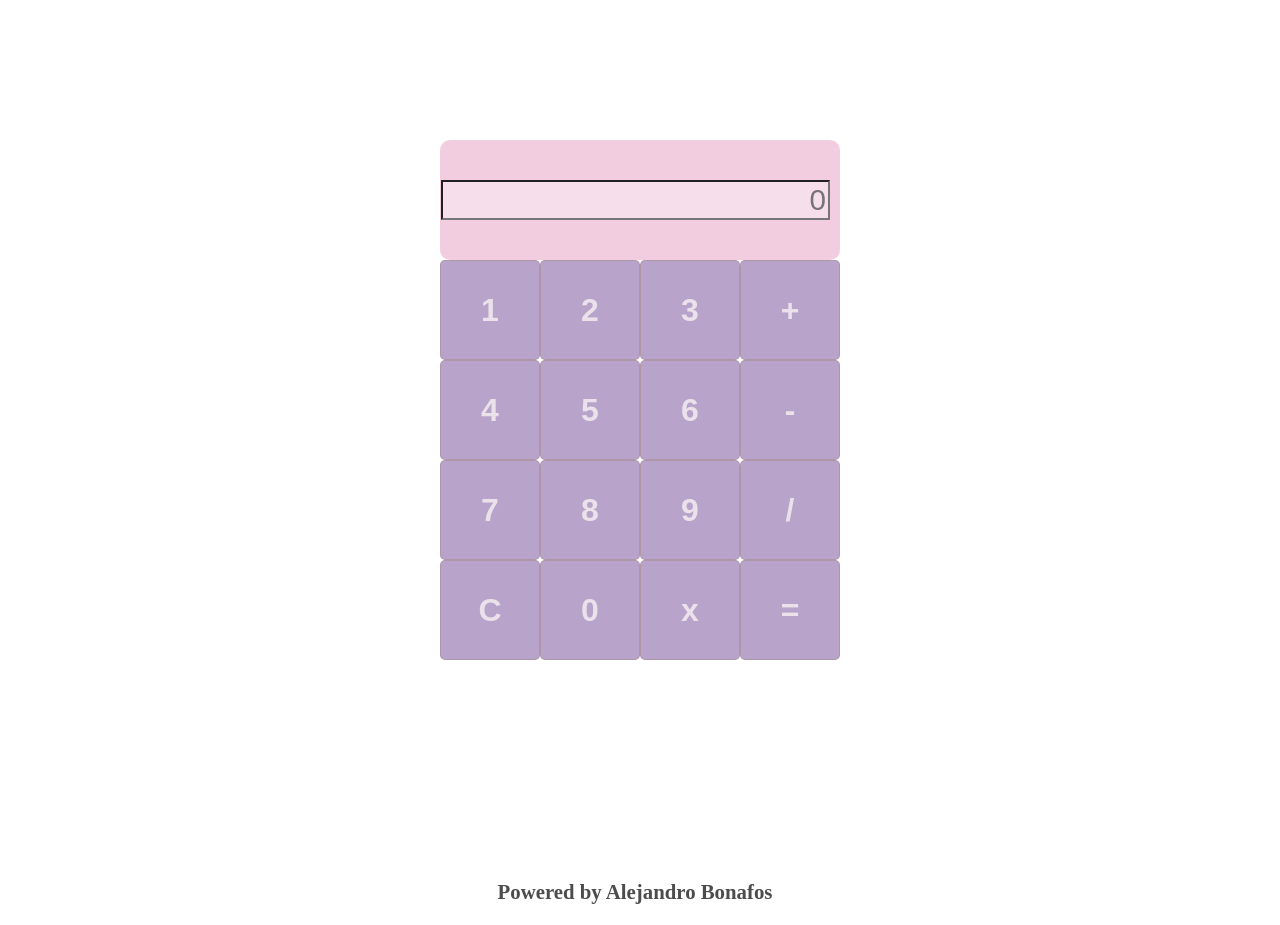
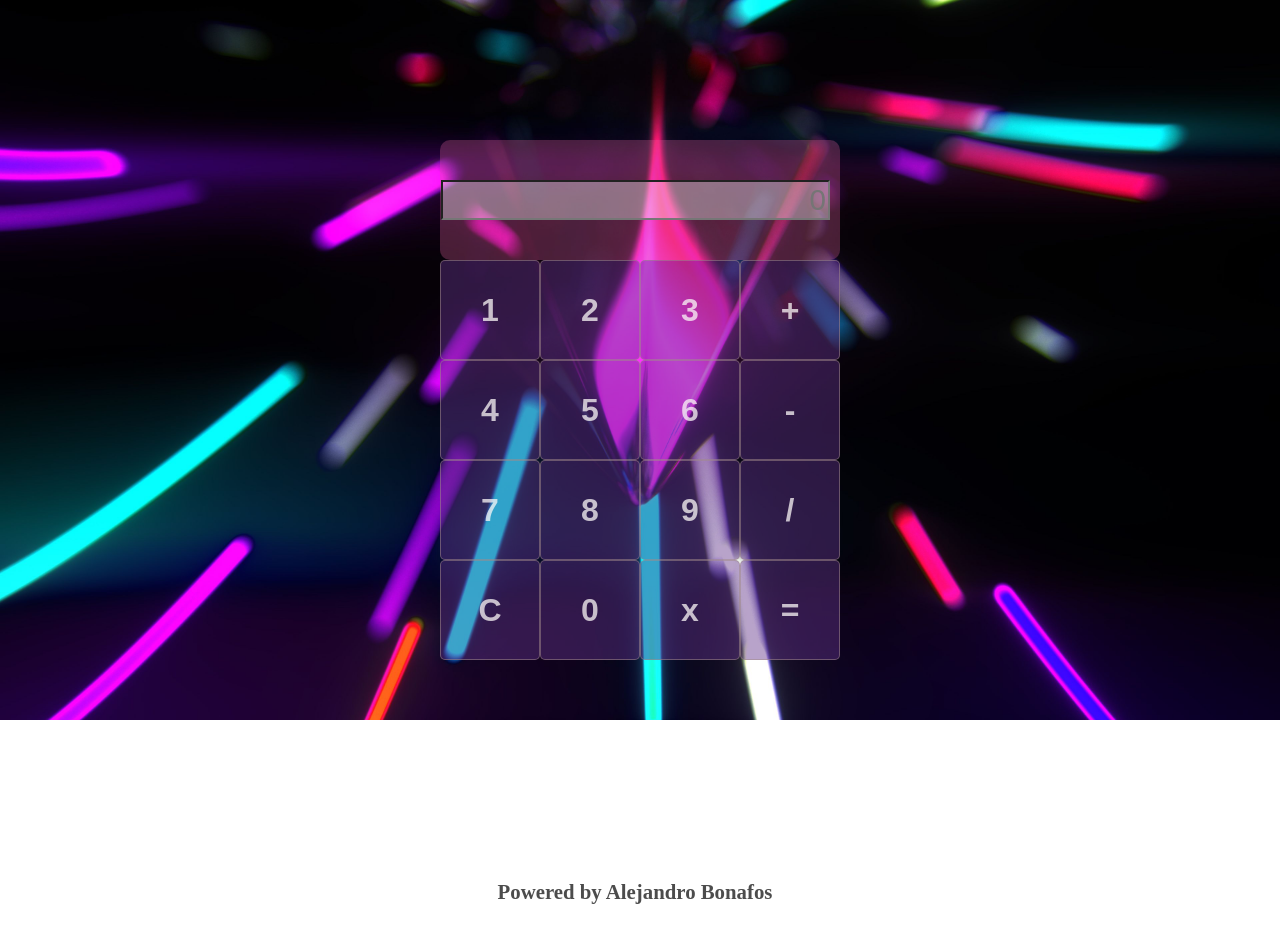
Before and after one commit to Alejandro-Bonafos/CalculadoraJs, a plain HTML site: page index.html in a window 1280 px wide. Drawn offline with Linux system fonts and the light colour scheme.

Commit message:
odificacion 2

```diff
--- a/estilos/estilos.css
+++ b/estilos/estilos.css
@@ -1,7 +1,7 @@
 body{
     padding: 0;
     margin: 0;
-    background-image: url(img/luces-neon.jpg);
+    background-image: url(/img/luces-neon.jpg);
     background-repeat: no-repeat;
     background-size:100%;
 
--- a/js/calculadora.js
+++ b/js/calculadora.js
@@ -20,8 +20,8 @@ botonOperacion.forEach( function(boton){
 });
 
 botonIgual.addEventListener('click', function(){
-        calcular();
-        actualizarDisplay();
+    calcular();
+    actualizarDisplay();
 });
 
 botonBorrar.addEventListener('click', function(){
@@ -77,5 +77,4 @@ function limpiar(){
 function actualizarDisplay(){
     result.value = operacionActual;
 }
-
 limpiar();
```
